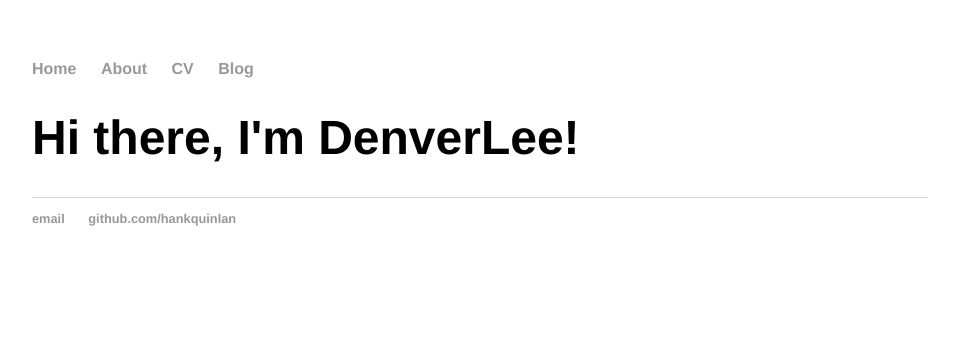
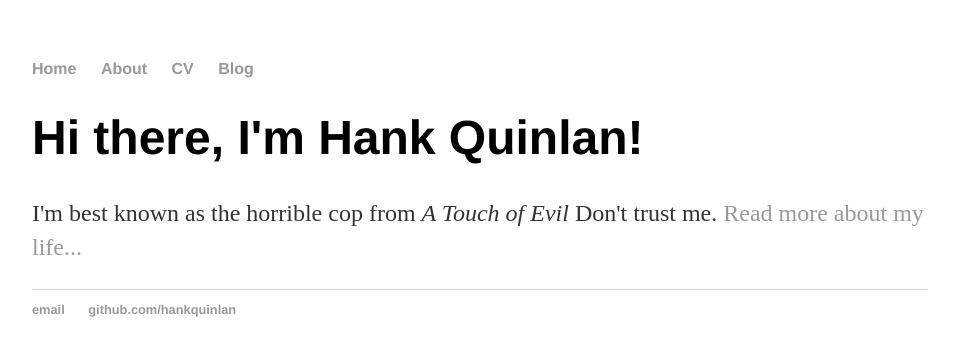
Before and after one commit to DenverLeee/DenverLeee.github.io, a Jekyll site: the page built from index.html, in a window 1280 px wide. Shown: the top 356 px of the page, without its empty margins (160-1115 px from the left). Built offline with Jekyll 4.4.1, drawn with Linux system fonts in a browser that asks for light colours; Markdown is read by kramdown in place of the engine named in the settings.

Commit message:
Update index.html
Fix home page

```diff
--- a/index.html
+++ b/index.html
@@ -1,6 +1,8 @@
 ---
 layout: default
-title: DenverLee
+title: Hank Quinlan, Horrible Cop
 ---
 <div class="blurb">
-	<h1>Hi there, I'm DenverLee!</h1>
+	<h1>Hi there, I'm Hank Quinlan!</h1>
+	<p>I'm best known as the horrible cop from <em>A Touch of Evil</em> Don't trust me. <a href="/about">Read more about my life...</a></p>
+</div><!-- /.blurb -->
```
